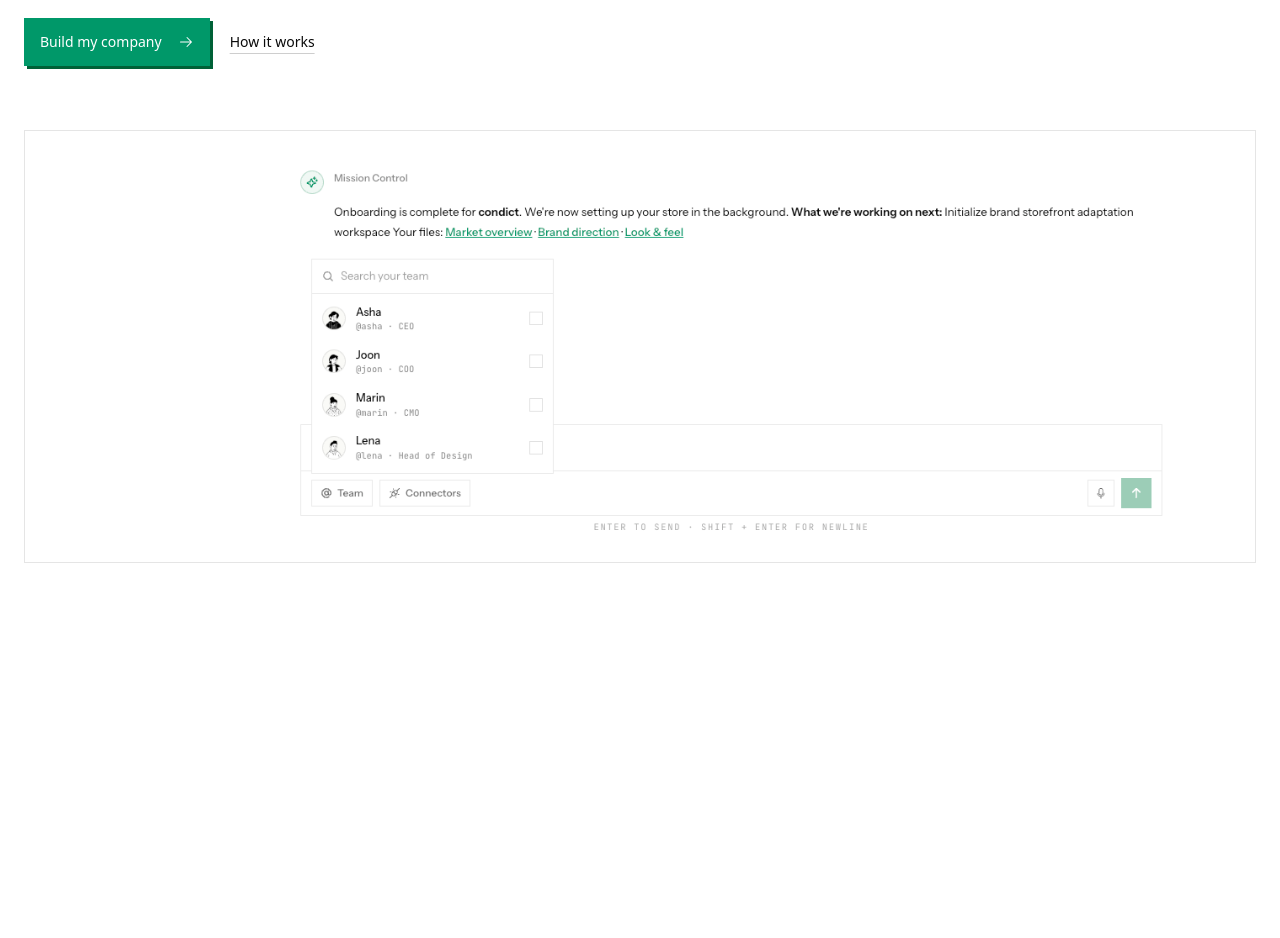
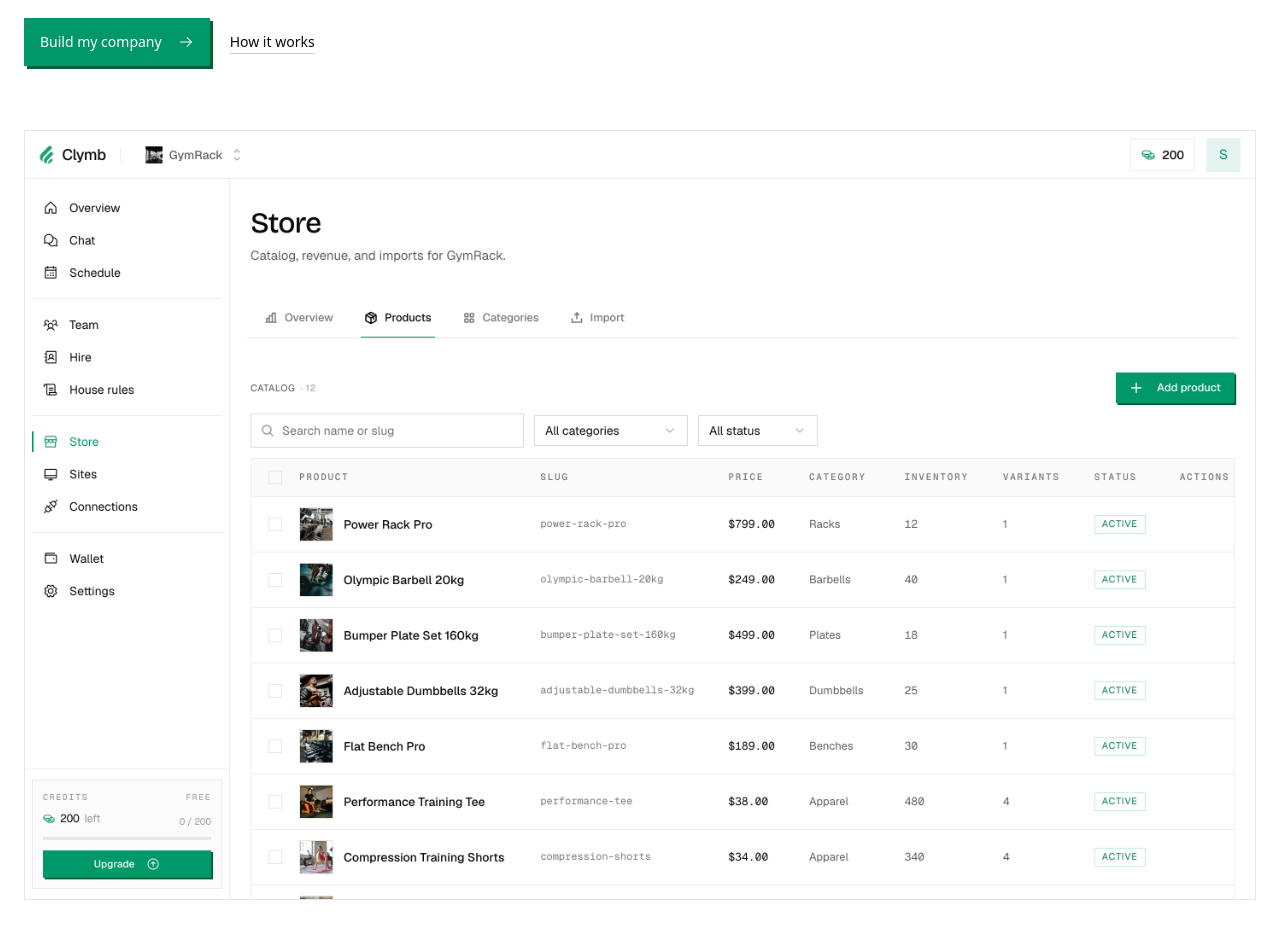
Before and after one commit to Daviduche03/clymb-demo, a React (Vite) app: page / in a window 1280 px wide. Shown: the part 560-1498 px from the top of the page. Before the commit the page ends 1219 px from the top, so only its background shows below. Built offline with nearby package versions, Linux system fonts and the light colour scheme.

Commit message:
feat: use a real Store page screenshot in the landing hero
Replace the Mission Control placeholder with a captured shot of the
Clymb Store page (product catalog) from a seeded USD GymRack store.

```diff
--- a/src/demo/landing.tsx
+++ b/src/demo/landing.tsx
@@ -42,10 +42,10 @@
       </section>
 
       <section className="mx-auto w-full max-w-[80rem] px-6 pb-20 lg:pb-24">
-        <div className="overflow-hidden border border-border bg-black">
+        <div className="overflow-hidden border border-border bg-background">
           <img
-            src="/dashboard.png"
-            alt="The Clymb Mission Control dashboard"
+            src="/store.png"
+            alt="The Clymb Store page, showing a product catalog"
             className="block w-full"
           />
         </div>
```
Also changed, not shown: public/dashboard.png (deleted), public/store.png (added).
